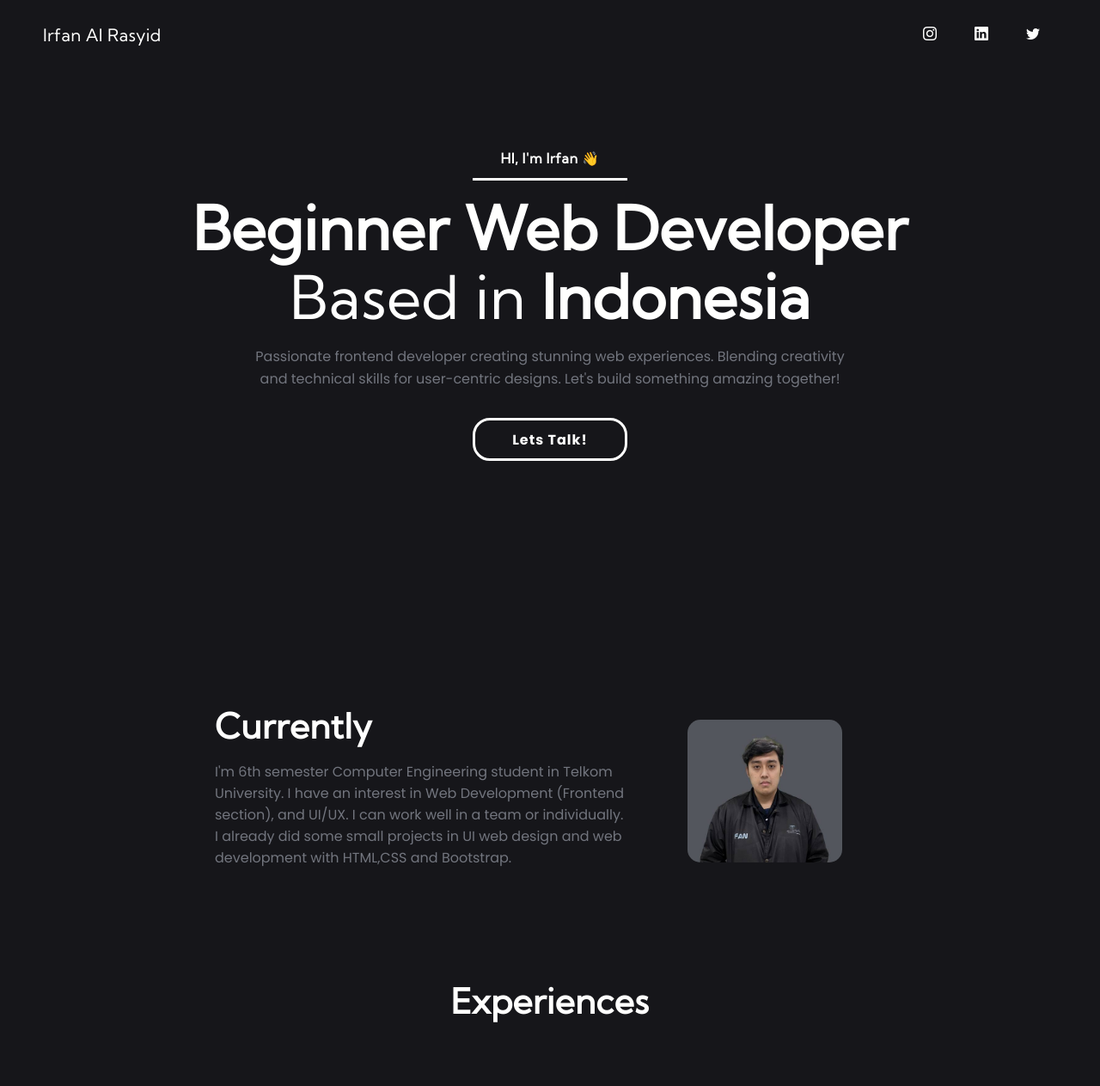
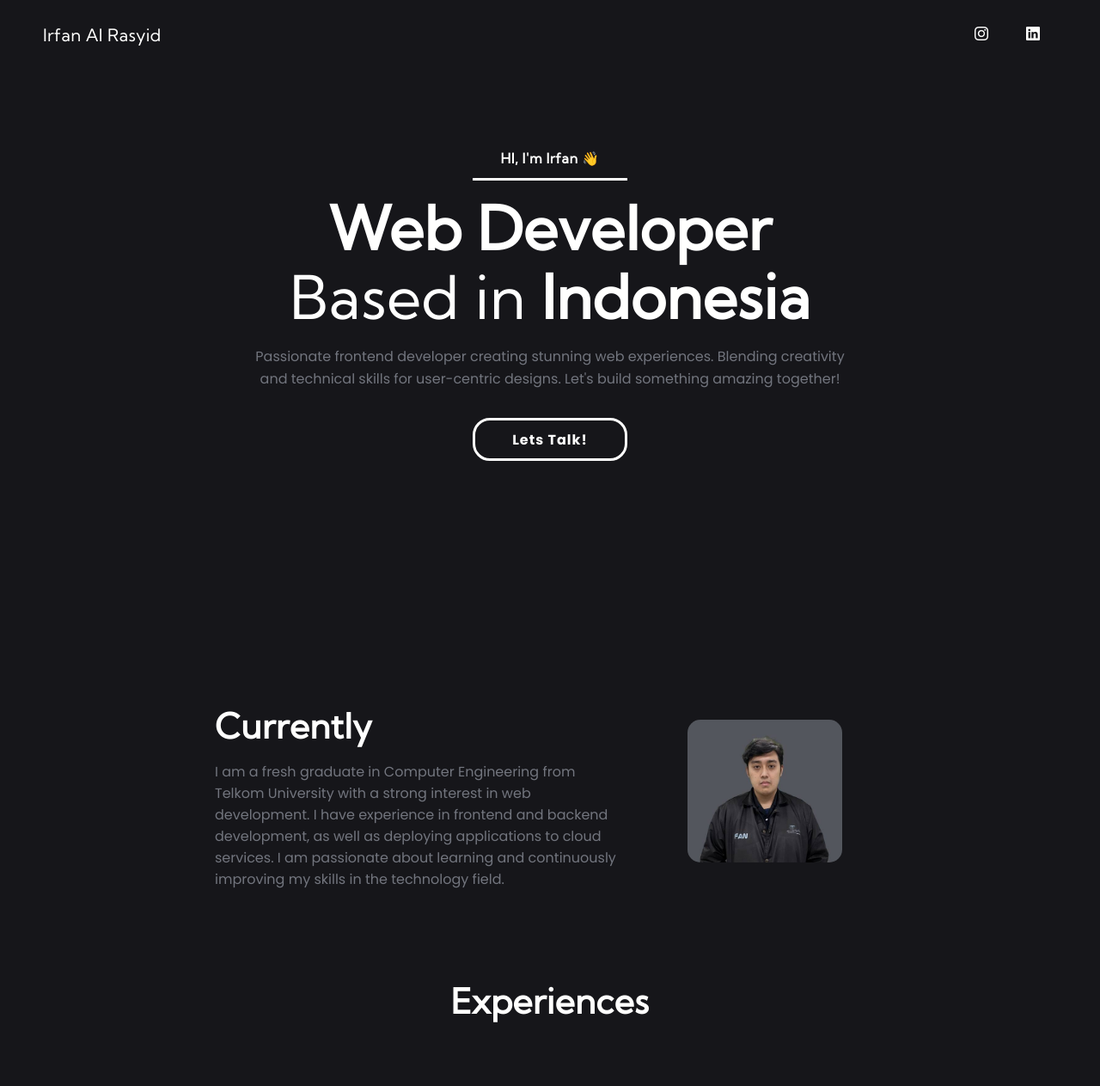
Before and after one commit to irfqn/irfqn.github.io, a plain HTML site: page index.html in a window 1280 px wide. Shown: the top 1263 px of the page at 86% size. Drawn offline with nearby package versions, Linux system fonts and the light colour scheme.

Commit message:
Update index.html dan tambahkan folder .vscode

```diff
--- a/index.html
+++ b/index.html
@@ -25,15 +25,15 @@
         <div class="navbar__container">
             <h1>Irfan Al Rasyid</h1>
             <div class="navbar__icon">
-                <a href="#instagram" id="nav__link">
+                <a href="https://www.instagram.com/irfan_al_rasyid/" id="nav__link">
                     <i class="bi bi-instagram"></i>
                 </a>
-                <a href="#linkedin" id="nav__link">
+                <a href="https://www.linkedin.com/in/muhammad-irfan-al-rasyid-b389a1219/" id="nav__link">
                     <i class="bi bi-linkedin"></i>
                 </a>
-                <a href="#twitter" id="nav__link">
+                <!-- <a href="#twitter" id="nav__link">
                     <i class="bi bi-twitter"></i>
-                </a>
+                </a> -->
             </div>
         </div>
     </nav>
@@ -45,10 +45,10 @@
             <div class="hero__container--greet">
                 <h6>HI, I'm Irfan &#128075;</h6>
             </div>
-            <h3>Beginner Web Developer <br><span>Based in</span> Indonesia</h3>
+            <h3>Web Developer <br><span>Based in</span> Indonesia</h3>
             <p>Passionate frontend developer creating stunning web experiences. Blending creativity and technical skills for user-centric designs. Let's build something amazing together!</p>
             <button class="hero__btn">
-                <a href="#">Lets Talk!</a>
+                <a href="mailto:irfanalrasyid96@gmail.com">Lets Talk!</a>
             </button>
         </div>
     </section>
@@ -59,9 +59,7 @@
         <div class="currently__container">
             <div class="currently__text">
                 <h2>Currently</h2>
-                <p>I'm 6th semester Computer Engineering student in Telkom University. I have an interest in Web Development
-                (Frontend section), and UI/UX. I can work well in a team or individually. I already did some small projects in UI
-                web design and web development with HTML,CSS and Bootstrap.</p>
+                <p>I am a fresh graduate in Computer Engineering from Telkom University with a strong interest in web development. I have experience in frontend and backend development, as well as deploying applications to cloud services. I am passionate about learning and continuously improving my skills in the technology field.</p>
             </div>
             <div class="currently__img">
                 <img src="images/profil.jpg" alt="">
```
